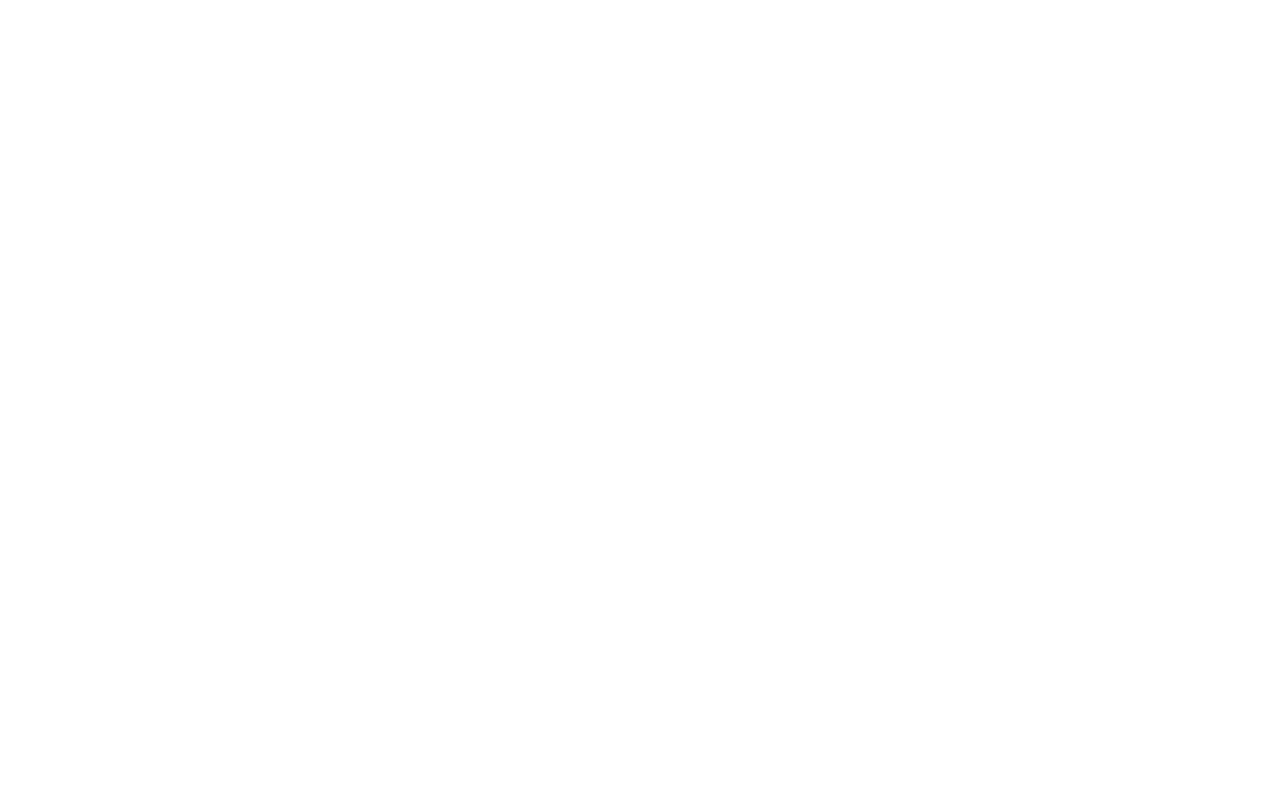
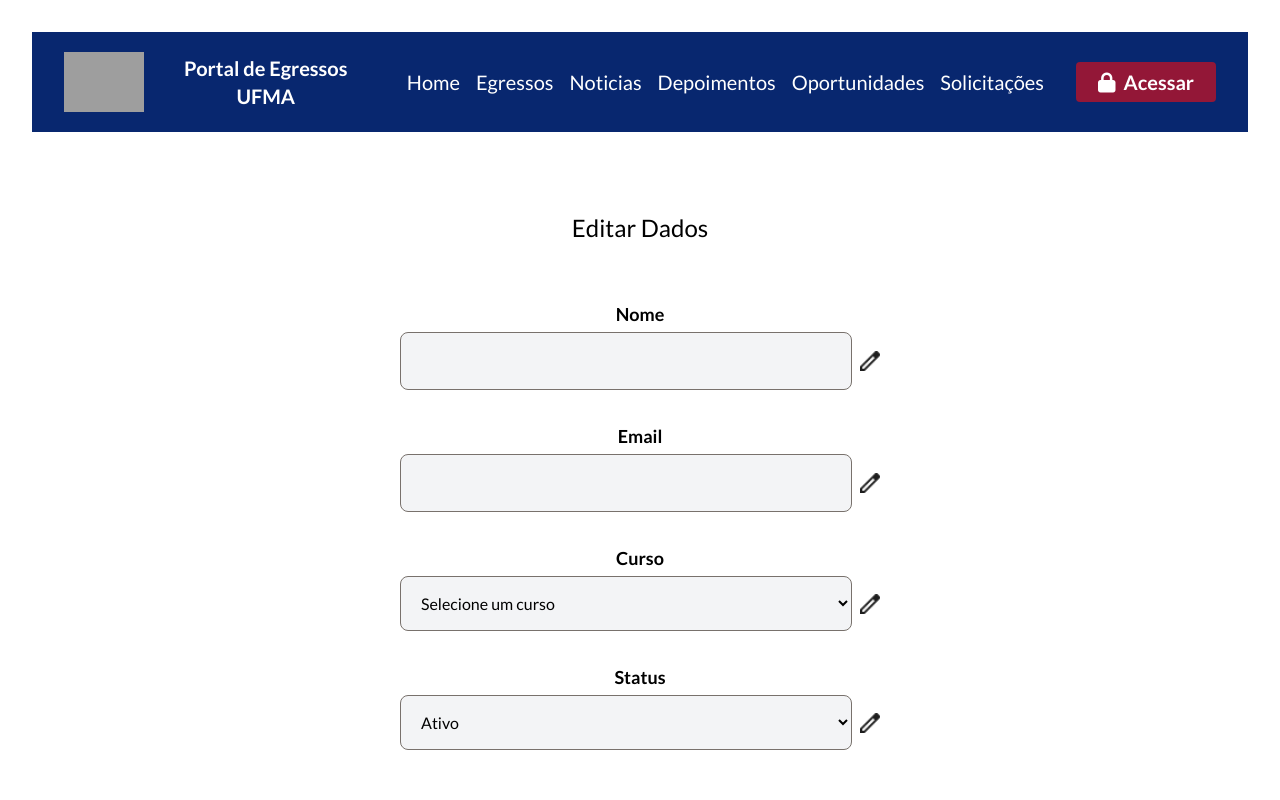
Before and after one commit to Gabriel-Bastos-Rabelo/Portal-Egressos-Frontend, a React (Vite) app: page /coordenador/perfil in a window 1280 px wide. Before the commit this address had no page. Shown: the top 800 px of the page. Built offline with nearby package versions, Linux system fonts and the light colour scheme; grey boxes are pictures that could not be loaded.

Commit message:
ffeta: adiciona tela de perfil do coordenador

```diff
--- a/src/App.tsx
+++ b/src/App.tsx
@@ -1,5 +1,5 @@
 import './App.css'
-import { BrowserRouter as Router, Routes, Route } from 'react-router-dom';
+import { BrowserRouter as Router, Routes, Route, Navigate } from 'react-router-dom';
 import Layout from './components/Layout';
 import Home from './pages/Home';
 import Egressos from './pages/Egressos';
@@ -12,6 +12,15 @@ import Solicitacoes from './pages/Solicitacoes';
 import Cadastro from './pages/Egressos/cadastro';
 import EnviarOportunidade from './pages/Oportunidades/enviarOportunidade';
 import EditarPerfil from './pages/EgressoHome/perfil';
+import EditarPerfilCoordenador from './pages/CoordHome/perfil';
+
+function RotaProtegidaEgresso({ children }: { children: JSX.Element }) {
+  const role = localStorage.getItem("role");
+  if (role !== "EGRESSO") {
+    return <Navigate to="/coordenador/perfil" />;
+  }
+  return children;
+}
 
 function App() {
   return (
@@ -48,9 +57,15 @@ function App() {
           <Route index element={<EnviarOportunidade />} />
         </Route>
         <Route path="/Egressos/perfil" element={<Layout isCoordenador={false} />}>
-          <Route index element={<EditarPerfil />} />
+          <Route index element={
+            <RotaProtegidaEgresso>
+              <EditarPerfil />
+            </RotaProtegidaEgresso>
+          } />
         </Route>
-
+        <Route path="/coordenador/perfil" element={<Layout isCoordenador={true} />}>
+          <Route index element={<EditarPerfilCoordenador />} />
+        </Route>
       </Routes>
     </Router>
   );
--- /dev/null
+++ b/src/pages/CoordHome/perfil.tsx
@@ -0,0 +1,234 @@
+import { useEffect, useState } from "react";
+import axios from "axios";
+import { Save } from "lucide-react";
+import editIcon from "../../assets/editIcon.png"; // Ícone de edição
+
+type CoordenadorData = {
+  nome: string;
+  emailUsuario: string;
+  nomeCurso: string;
+  idCurso: number;
+  dataCriacao: string;
+  ativo: boolean;
+};
+
+const EditarPerfilCoordenador = () => {
+  const [coordenadorData, setCoordenadorData] = useState<CoordenadorData>({
+    nome: '',
+    emailUsuario: '',
+    nomeCurso: '',
+    idCurso: 0,
+    dataCriacao: '',
+    ativo: true,
+  });
+
+  const [cursos, setCursos] = useState<{ id: number; nivel: string }[]>([]);
+  const [editando, setEditando] = useState<{ [key: string]: boolean }>({
+    nome: false,
+    emailUsuario: false,
+    idCurso: false,
+    ativo: false,
+  });
+
+  const coordenadorId = localStorage.getItem('coordId');
+  const token = localStorage.getItem('accessToken');
+
+  useEffect(() => {
+    const fetchCoordenadorData = async () => {
+      if (!coordenadorId || !token) return;
+
+      try {
+        const response = await axios.get(
+          `http://localhost:8080/api/coordenador/buscar/${coordenadorId}`,
+          {
+            headers: {
+              Authorization: `Bearer ${token}`,
+            },
+          }
+        );
+
+        setCoordenadorData({
+          ...response.data,
+          dataCriacao: response.data.dataCriacao,
+          ativo: response.data.ativo,
+        });
+      } catch (error) {
+        console.error("Erro ao buscar coordenador:", error);
+      }
+    };
+
+    fetchCoordenadorData();
+  }, [coordenadorId, token]);
+
+  useEffect(() => {
+    const fetchCursos = async () => {
+      if (!token) return;
+
+      try {
+        const response = await axios.get('http://localhost:8080/api/cursos/listarCursos', {
+          headers: {
+            Authorization: `Bearer ${token}`,
+            'Content-Type': 'application/json',
+          },
+        });
+
+        setCursos(response.data);
+      } catch (error) {
+        console.error('Erro ao buscar cursos:', error);
+      }
+    };
+
+    fetchCursos();
+  }, [token]);
+
+  const handleCursoChange = (e: React.ChangeEvent<HTMLSelectElement>) => {
+    setCoordenadorData({
+      ...coordenadorData,
+      idCurso: Number(e.target.value),
+    });
+  };
+
+  const handleEditClick = (field: keyof CoordenadorData) => {
+    setEditando((prevState) => ({
+      ...prevState,
+      [field]: true,
+    }));
+  };
+
+
+  const handleAtivoChange = (e: React.ChangeEvent<HTMLSelectElement>) => {
+
+    setCoordenadorData({
+      ...coordenadorData,
+      ativo: e.target.value === 'Ativo',
+    });
+  };
+
+  const handleSave = async () => {
+    try {
+      const response = await axios.put(
+        `http://localhost:8080/api/coordenador/atualizar/${coordenadorId}`,
+        coordenadorData,
+        {
+          headers: {
+            Authorization: `Bearer ${token}`,
+          },
+        }
+      );
+      setEditando({ nome: false, emailUsuario: false, idCurso: false, ativo: false });
+      console.log("Dados atualizados com sucesso!", response.data);
+    } catch (error) {
+      console.error("Erro ao salvar coordenador:", error);
+    }
+  };
+
+  return (
+    <main className="container mx-auto py-12 flex justify-center gap-8">
+      <div className="w-120 flex flex-col gap-6">
+        <h2 className="font-normal text-center text-2xl p-8">Editar Dados</h2>
+
+        <div className="flex flex-col gap-4">
+          {/* Nome */}
+          <div className="flex flex-col gap-1 mb-4">
+            <label className="font-semibold text-lg">Nome</label>
+            <div className="flex items-center gap-2">
+              <input
+                type="text"
+                className={`p-4 border border-stone-500 rounded-lg w-full ${editando.nome ? 'bg-white' : 'bg-gray-100'}`}
+                value={coordenadorData.nome}
+                disabled={!editando.nome}
+                onChange={(e) => setCoordenadorData({ ...coordenadorData, nome: e.target.value })}
+              />
+              <img
+                src={editIcon}
+                alt="Editar"
+                className="w-5 h-5 cursor-pointer"
+                onClick={() => handleEditClick("nome")}
+              />
+            </div>
+          </div>
+
+          {/* Email */}
+          <div className="flex flex-col gap-1 mb-4">
+            <label className="font-semibold text-lg">Email</label>
+            <div className="flex items-center gap-2">
+              <input
+                type="text"
+                className={`p-4 border border-stone-500 rounded-lg w-full ${editando.emailUsuario ? 'bg-white' : 'bg-gray-100'}`}
+                value={coordenadorData.emailUsuario}
+                disabled={!editando.emailUsuario}
+                onChange={(e) => setCoordenadorData({ ...coordenadorData, emailUsuario: e.target.value })}
+              />
+              <img
+                src={editIcon}
+                alt="Editar"
+                className="w-5 h-5 cursor-pointer"
+                onClick={() => handleEditClick("emailUsuario")}
+              />
+            </div>
+          </div>
+
+          {/* Dropdown de Curso */}
+          <div className="flex flex-col gap-1 mb-4">
+            <label className="font-semibold text-lg">Curso</label>
+            <div className="flex items-center gap-2">
+              <select
+                className={`p-4 border border-stone-500 rounded-lg w-full ${editando.idCurso ? 'bg-white' : 'bg-gray-100'}`}
+                value={coordenadorData.idCurso}
+                onChange={handleCursoChange}
+                disabled={!editando.idCurso}
+              >
+                <option value="">Selecione um curso</option>
+                {cursos.map((curso) => (
+                  <option key={curso.id} value={curso.id}>
+                    {curso.nivel}
+                  </option>
+                ))}
+              </select>
+              <img
+                src={editIcon}
+                alt="Editar"
+                className="w-5 h-5 cursor-pointer"
+                onClick={() => handleEditClick("idCurso")}
+              />
+            </div>
+          </div>
+
+          {/* Dropdown de Ativo/Inativo */}
+          <div className="flex flex-col gap-1 mb-4">
+            <label className="font-semibold text-lg">Status</label>
+            <div className="flex items-center gap-2">
+              <select
+                className={`p-4 border border-stone-500 rounded-lg w-full ${editando.ativo ? 'bg-white' : 'bg-gray-100'}`}
+                value={coordenadorData.ativo ? 'Ativo' : 'Inativo'}
+                onChange={handleAtivoChange}
+                disabled={!editando.ativo}
+              >
+                <option value="Ativo">Ativo</option>
+                <option value="Inativo">Inativo</option>
+              </select>
+              <img
+                src={editIcon}
+                alt="Editar"
+                className="w-5 h-5 cursor-pointer"
+                onClick={() => handleEditClick("ativo")}
+              />
+            </div>
+          </div>
+
+          <div className="flex justify-center mt-8">
+            <button
+              onClick={handleSave}
+              className="bg-blue-900 hover:bg-blue-700 text-white px-4 py-2 text-xl flex items-center gap-2 rounded-lg"
+            >
+              <span>Salvar</span>
+              <Save className="w-6 h-6" />
+            </button>
+          </div>
+        </div>
+      </div>
+    </main>
+  );
+};
+
+export default EditarPerfilCoordenador;
--- a/src/pages/Login/index.tsx
+++ b/src/pages/Login/index.tsx
@@ -41,12 +41,14 @@ function Login() {
         // userId,
         email: userEmail,
         egressoId,
+        coordId,
       } = response.data;
 
       localStorage.setItem('accessToken', accessToken);
       localStorage.setItem('role', role);
       // localStorage.setItem('userId', userId);
       localStorage.setItem('email', userEmail);
+      localStorage.setItem('coordId', coordId );
 
       if (egressoId !== null && egressoId !== undefined) {
         localStorage.setItem('egressoId', egressoId);
```
